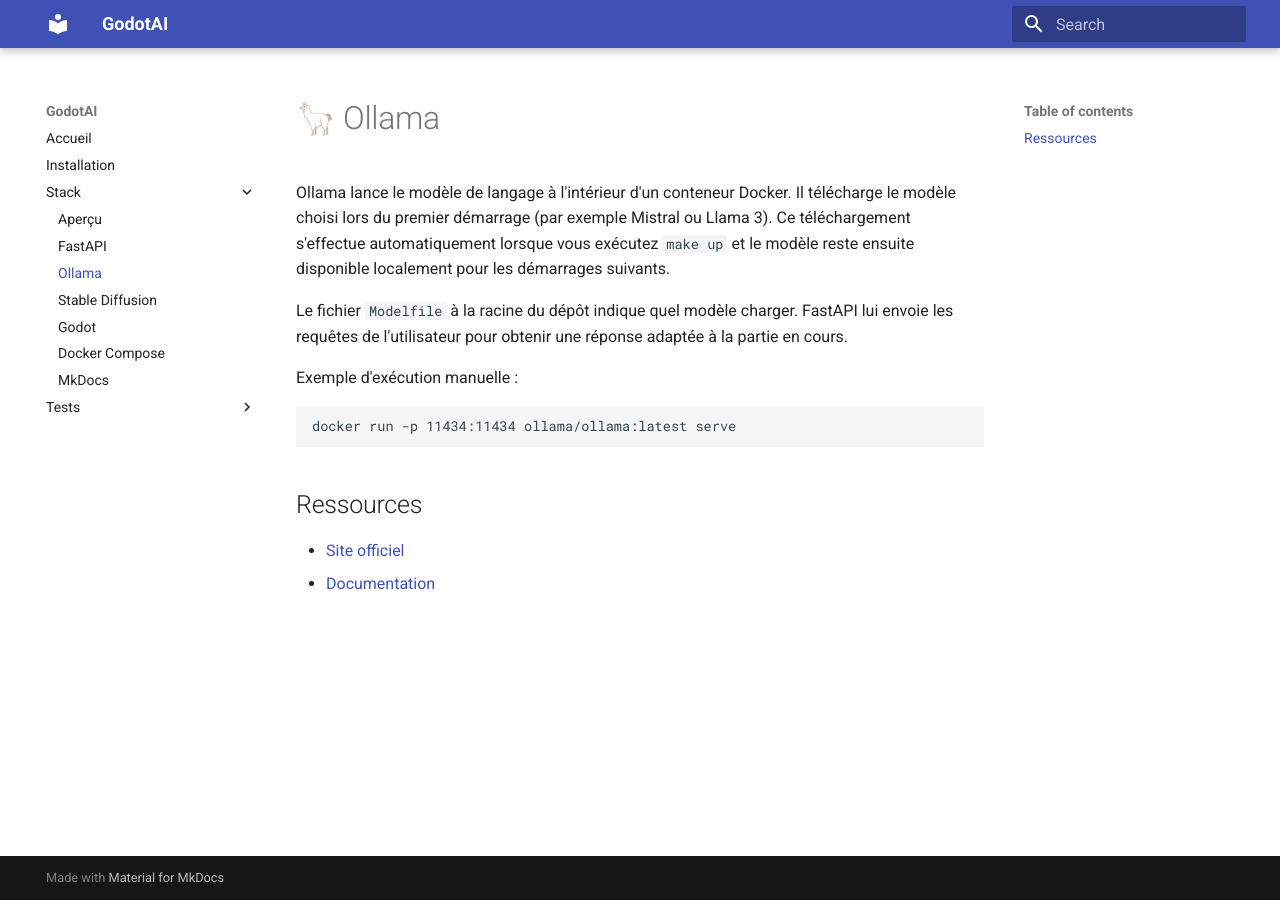
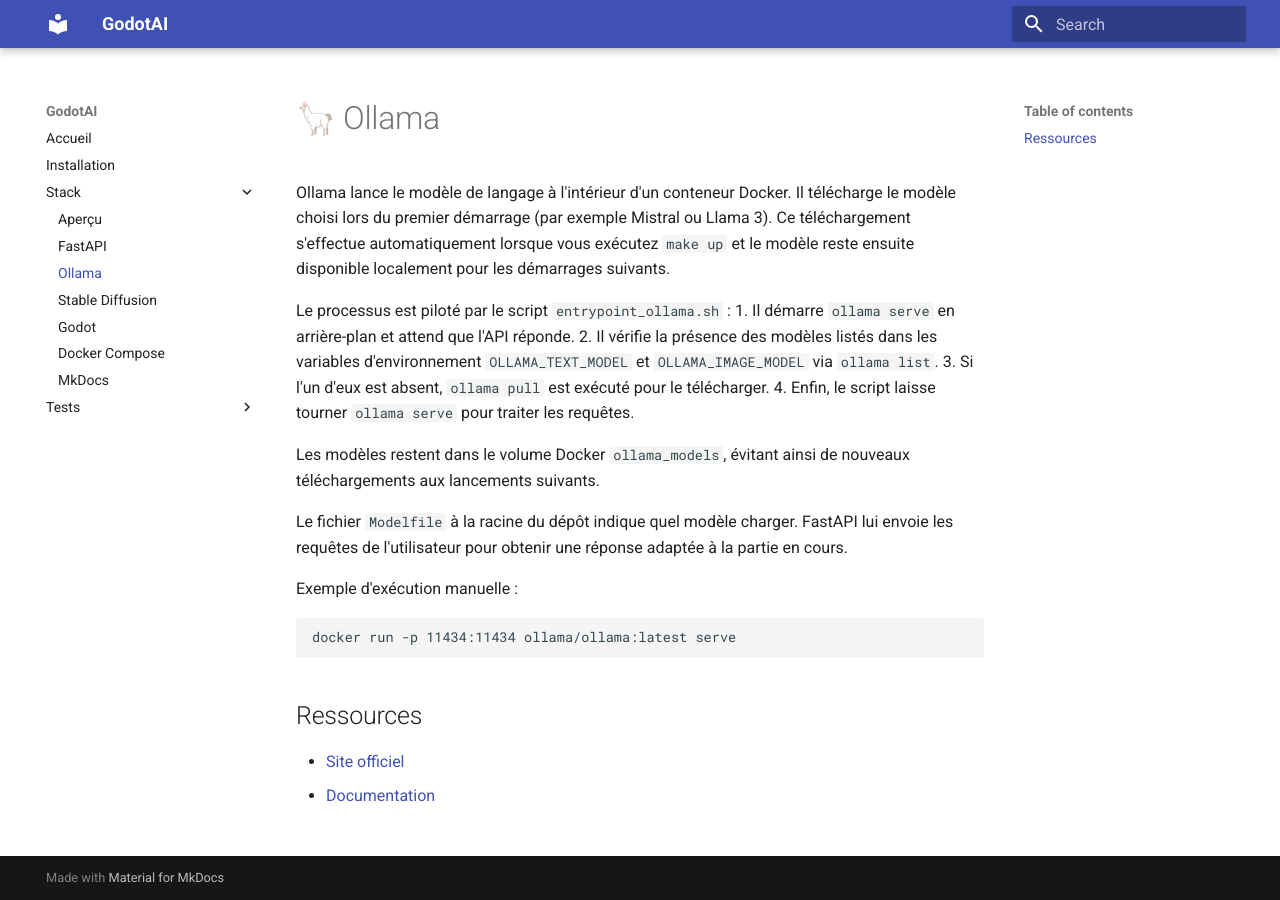
Before and after one commit to EZPK/GodotAI, an MkDocs documentation site: the page built from docs/ollama.md, in a window 1280 px wide. Built offline with MkDocs 1.6.1 and Material for MkDocs 9.7.7, drawn with Linux system fonts in a browser that asks for light colours.

Commit message:
Explain model download workflow

```diff
--- a/docs/ollama.md
+++ b/docs/ollama.md
@@ -4,6 +4,16 @@
 le modèle choisi lors du premier démarrage (par exemple Mistral ou Llama 3).
 Ce téléchargement s'effectue automatiquement lorsque vous exécutez `make up` et
 le modèle reste ensuite disponible localement pour les démarrages suivants.
+
+Le processus est piloté par le script `entrypoint_ollama.sh` :
+1. Il démarre `ollama serve` en arrière-plan et attend que l'API réponde.
+2. Il vérifie la présence des modèles listés dans les variables d'environnement
+   `OLLAMA_TEXT_MODEL` et `OLLAMA_IMAGE_MODEL` via `ollama list`.
+3. Si l'un d'eux est absent, `ollama pull` est exécuté pour le télécharger.
+4. Enfin, le script laisse tourner `ollama serve` pour traiter les requêtes.
+
+Les modèles restent dans le volume Docker `ollama_models`, évitant ainsi de
+nouveaux téléchargements aux lancements suivants.
 
 Le fichier `Modelfile` à la racine du dépôt indique quel modèle charger. FastAPI
 lui envoie les requêtes de l'utilisateur pour obtenir une réponse adaptée à la
```
Also changed, not shown: docs/installation.md (+3 -0 lines), docs/stable-diffusion.md (+4 -0 lines).
